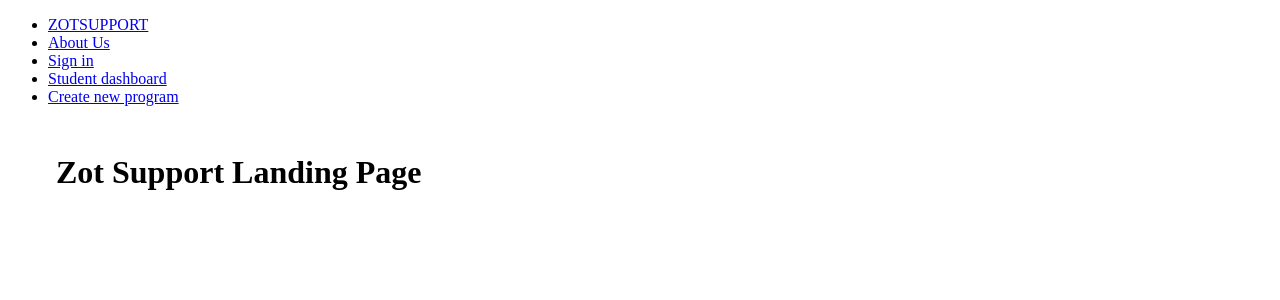
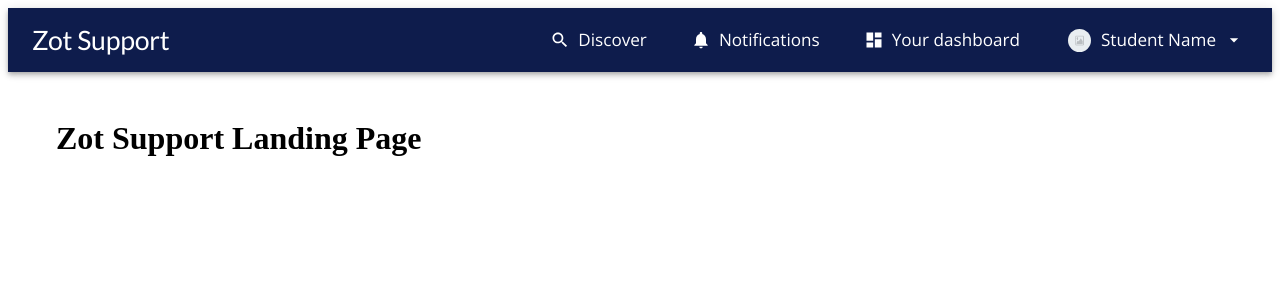
Before and after one commit to mezzaldi/ZOTSUPPORT, a React (Create React App) app in the folder frontend/: page / in a window 1280 px wide. Shown: the top 300 px of the page. Built offline with nearby package versions, Linux system fonts and the light colour scheme.

Commit message:
Added navbar

```diff
--- a/frontend/src/App.js
+++ b/frontend/src/App.js
@@ -46,7 +46,7 @@ let globalTheme = createTheme({
       color: primaryTextColor,
     },
     h3: {
-      fontSize: 20,
+      fontSize: 18,
       fontFamily: 'Open Sans',
       color: primaryTextColor,
     },
--- a/frontend/src/components/Navbar.js
+++ b/frontend/src/components/Navbar.js
@@ -1,18 +1,53 @@
 import React from 'react';
-import { Link } from 'react-router-dom';
+// import { Link } from 'react-router-dom';
+import { Stack, AppBar, Toolbar, Typography, Button} from '@mui/material';
+
+import SearchIcon from '@mui/icons-material/Search';
+import NotificationsIcon from '@mui/icons-material/Notifications';
+import DashboardIcon from '@mui/icons-material/Dashboard';
+import ArrowDropDownIcon from '@mui/icons-material/ArrowDropDown';
 
 const Navbar = () => {
   return (
-    <nav>
-      <ul>
-        <li><Link to="/">ZOTSUPPORT</Link></li>
-        <li><Link to="/AboutUs">About Us</Link></li>
-        <li><Link to="/SignIn">Sign in</Link></li>
-        <li><Link to="/StudentDashboard">Student dashboard</Link></li>
 
-        <li><Link to="/CreateNewProgram">Create new program</Link></li>
-      </ul>
-    </nav>
+	// 'sx' property allows for in-line style changes
+	<AppBar position="static" sx={{backgroundColor: '#0E1C4C', minHeight: '4rem', justifyContent: 'center'}}>
+		<Toolbar variant="dense">
+			<div className="navbarTitle">
+				<Typography variant="h2" color="inherit">
+				Zot Support
+				</Typography>
+			</div>
+
+			<Stack direction="row" spacing={4}>
+				<Button startIcon={<SearchIcon/>} sx={{color: 'white'}}>
+					<Typography variant="h3" color="inherit">
+					Discover
+					</Typography>
+				</Button>
+
+				<Button startIcon={<NotificationsIcon/>} sx={{color: 'white'}}>
+					<Typography variant="h3" color="inherit">
+					Notifications
+					</Typography>
+				</Button>
+
+				<Button startIcon={<DashboardIcon/>} sx={{color: 'white'}}>
+					<Typography variant="h3" color="inherit">
+					Your dashboard
+					</Typography>
+				</Button>
+
+				<Button endIcon={<ArrowDropDownIcon/>} sx={{color: 'white'}}>
+					<img src="/images/placeholder.jpg" className="profileImg"></img>
+					<Typography variant="h3" color="inherit">
+					Student Name
+					</Typography>
+				</Button>
+			</Stack>
+
+		</Toolbar>
+	</AppBar>
   );
 };
 
--- a/frontend/src/styles.scss
+++ b/frontend/src/styles.scss
@@ -22,3 +22,14 @@
 .programCard {
     padding-right:1.3rem;
 }
+
+.navbarTitle {
+    flex-grow:1;
+}
+
+.profileImg {
+    width: 23px;
+    height: 23px;
+    margin-right: 10px;
+    border-radius: 50%;
+}
```
